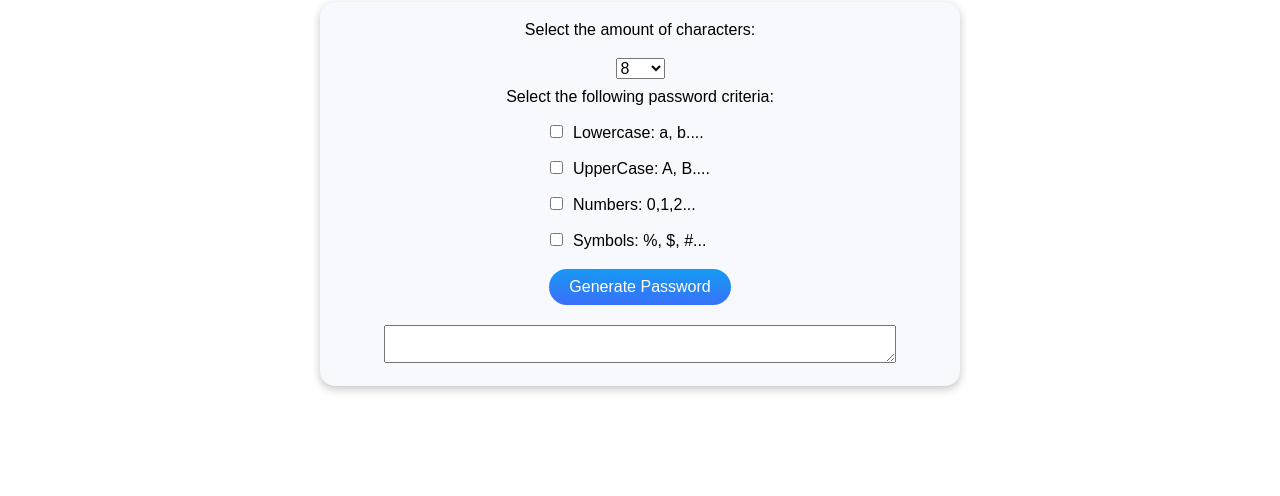
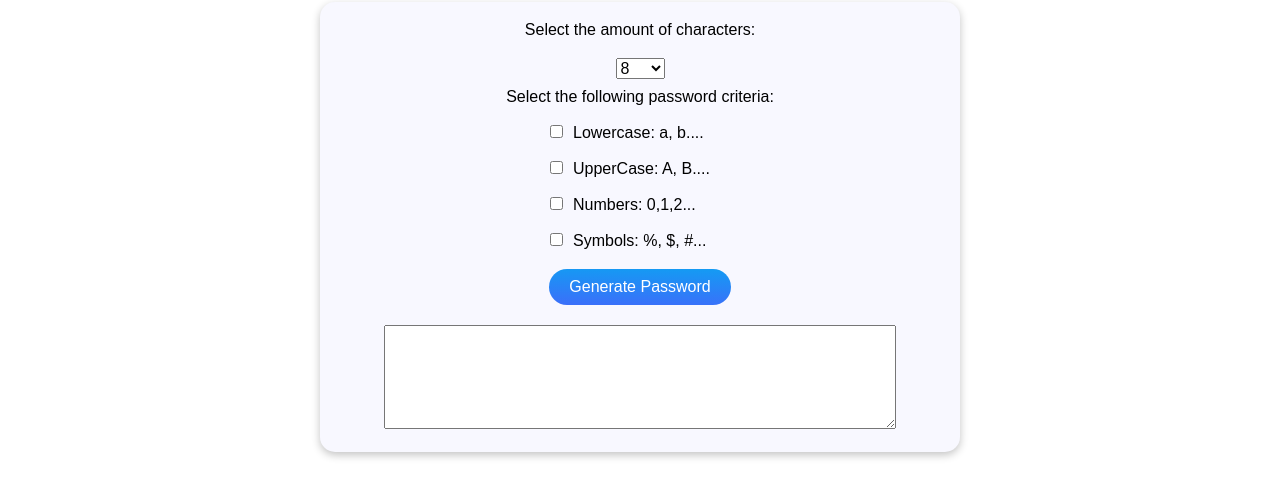
Before and after one commit to woestyn101/mypassword_generator, a plain HTML site: page index.html in a window 1280 px wide. Shown: the part 72-568 px from the top of the page. Drawn offline with Linux system fonts and the light colour scheme.

Commit message:
fixed textarea height

```diff
--- a/assets/css/style.css
+++ b/assets/css/style.css
@@ -21,7 +21,8 @@ textarea {
     text-align: center;
     margin-bottom: 20px;
     width:80%;
-    height:30%;
+    padding:15px;
+
 }
 
 main {
--- a/index.html
+++ b/index.html
@@ -64,10 +64,10 @@
         </p>
         <p>
           <textarea
-            readonly
             name=""
             id="userPassword"
             class="userPassword1"
+            rows="4"
           ></textarea>
         </p>
       </section>
```
